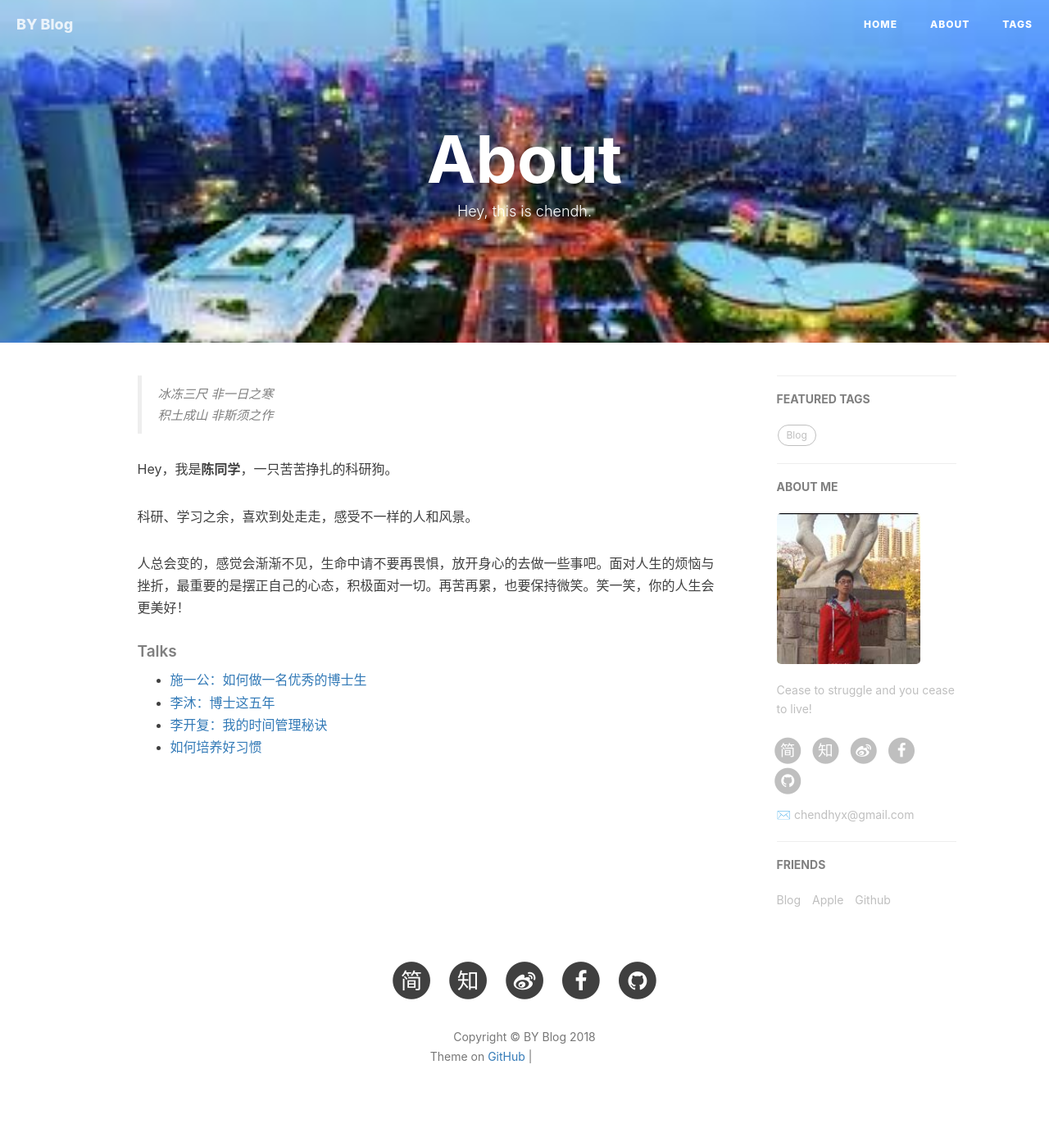
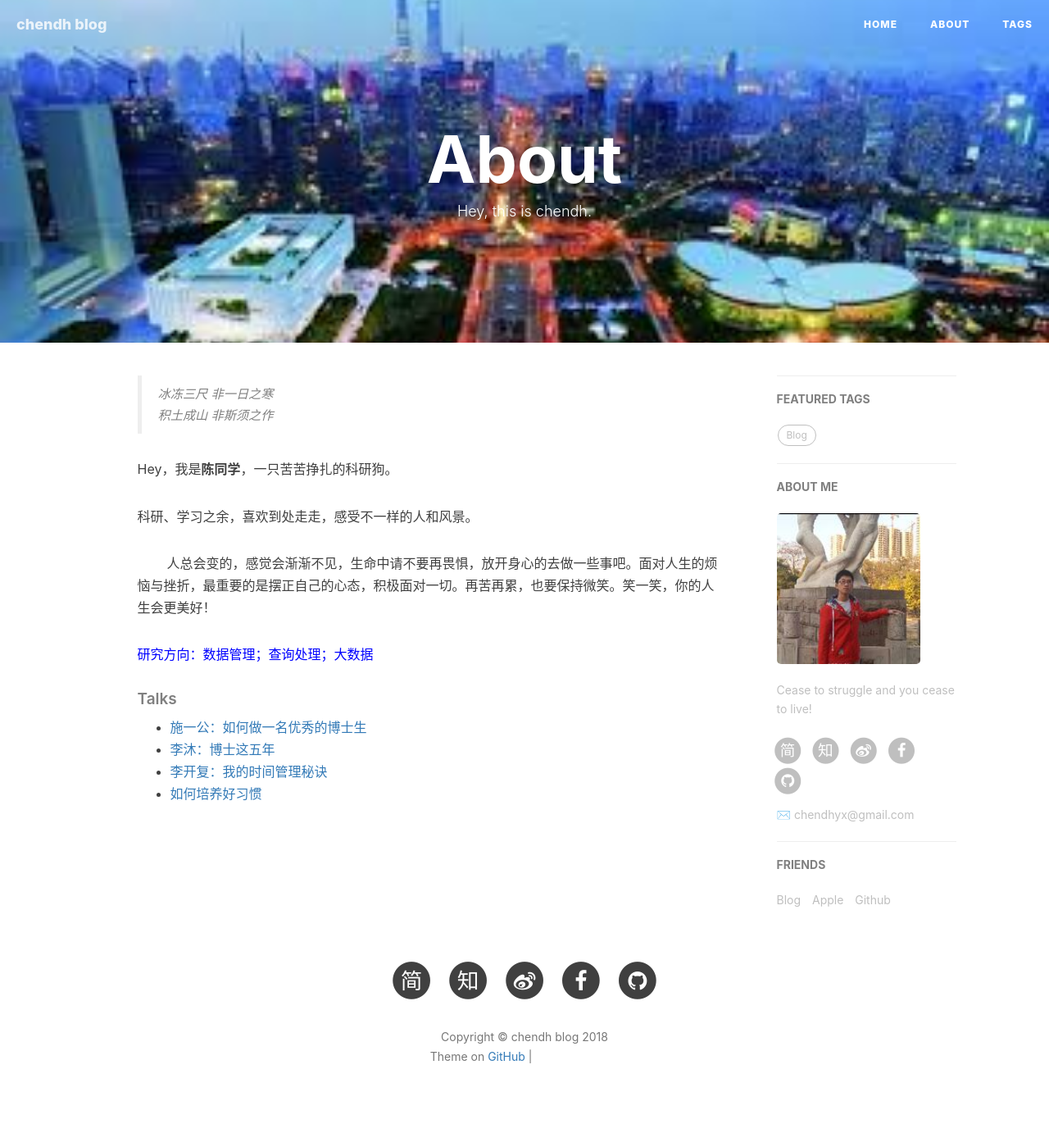
Before and after one commit to chendhui/chendhui.github.com, a Jekyll site: the page built from about.html, in a window 1280 px wide. Shown: the whole page at 82% size. Built offline with Jekyll 4.4.1, drawn with Linux system fonts in a browser that asks for light colours; nearby versions of some CDN libraries; comment, search, counter and statistics services are not loaded; grey boxes are pictures that could not be loaded.

Commit message:
add comments

```diff
--- a/_config.yml
+++ b/_config.yml
@@ -1,6 +1,6 @@
 # Site settings
-title: BY Blog
-SEOTitle: chendh的博客 | BY Blog
+title: chendh blog
+SEOTitle: chendh blog | chendh blog
 header-img: img/post-bg-desk.jpg
 email: chendhyx@gmail.com
 description: "做得到与做不到，其实只在一念之间！"
--- a/about.html
+++ b/about.html
@@ -22,8 +22,9 @@
 
     <p>科研、学习之余，喜欢到处走走，感受不一样的人和风景。</p>
 
-	<p>人总会变的，感觉会渐渐不见，生命中请不要再畏惧，放开身心的去做一些事吧。面对人生的烦恼与挫折，最重要的是摆正自己的心态，积极面对一切。再苦再累，也要保持微笑。笑一笑，你的人生会更美好！</p>
+	<p>&nbsp&nbsp&nbsp&nbsp&nbsp&nbsp&nbsp&nbsp人总会变的，感觉会渐渐不见，生命中请不要再畏惧，放开身心的去做一些事吧。面对人生的烦恼与挫折，最重要的是摆正自己的心态，积极面对一切。再苦再累，也要保持微笑。笑一笑，你的人生会更美好！</p>
     <p></p>
+    <p><font size="3" color="blue">研究方向：数据管理；查询处理；大数据</font></p>
 
     <h5>Talks</h5>
 
@@ -96,6 +97,11 @@
     _render();
 </script>
 
+<!-- 璇勮绯荤粺 BEGIN -->
+<!-- UY BEGIN -->
+<div id="uyan_frame"></div>
+<script type="text/javascript" src="http://v2.uyan.cc/code/uyan.js?uid=2155520"></script>
+<!-- UY END -->
 
 <!-- Gitalk 评论 start  -->
 {% if site.gitalk.enable %}
```
Also changed, not shown: index.html (+7 -1 lines).
